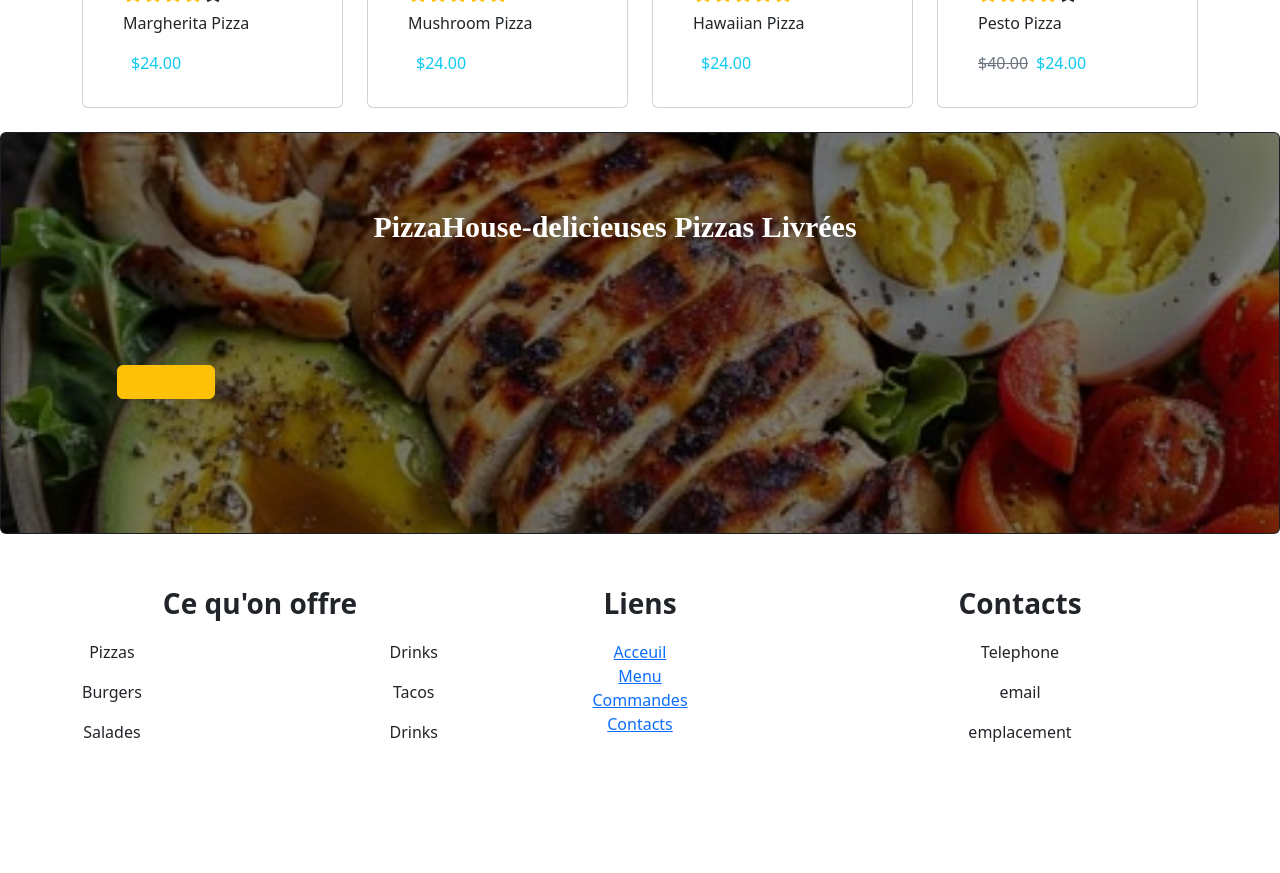
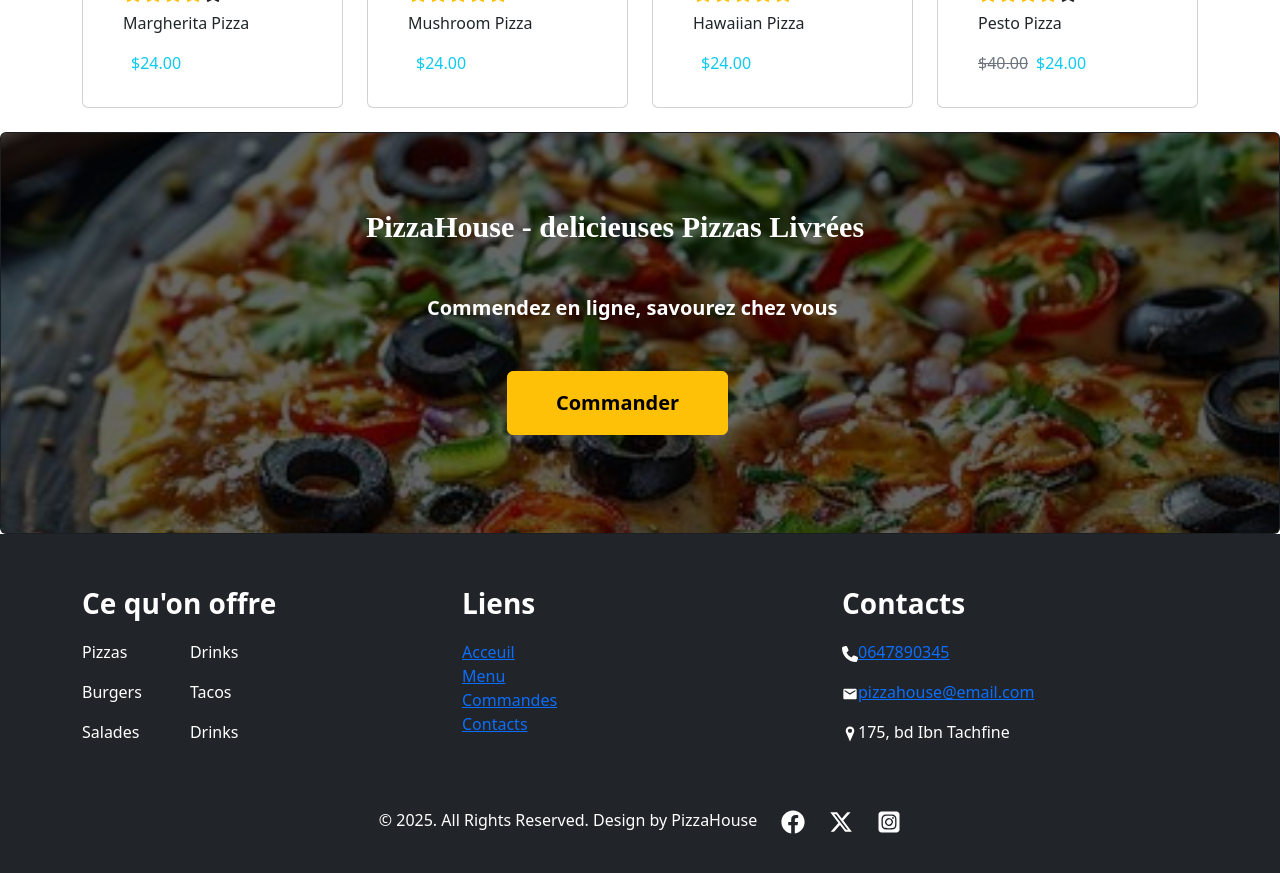
Before and after one commit to Ambdulghaffar/React_Restaurant_Website, a React (Vite) app: page / in a window 1280 px wide. Shown: the part 2500-3373 px from the top of the page. Before the commit the page ends 3308 px from the top, so only its background shows below. Built offline with nearby package versions, Linux system fonts and the light colour scheme.

Commit message:
Footer commit

```diff
--- a/src/components/cards/ButtonCards.jsx
+++ b/src/components/cards/ButtonCards.jsx
@@ -7,7 +7,7 @@ function ButtonCards({cardbutton,cardstylebutton}) {
       <button
         type="button"
         style={{ ...cardstylebutton }}
-        className={`btn  fs-5 fw-bold px-5 py-3 ${
+        className={`btn fs-5 fw-bold px-5 py-3 ${
           colorButton ? "btn-success" : "btn-warning"
         }`}
         onMouseEnter={() => setcolorButton(true)}
--- a/src/pages/Home/Home.jsx
+++ b/src/pages/Home/Home.jsx
@@ -14,11 +14,18 @@ import pizza4 from "../../assets/pizza4.jpg";
 import pizza5 from "../../assets/pizza5.jpg";
 import pizza6 from "../../assets/pizza6.jpg";
 import pizza7 from "../../assets/pizza7.jpg";
+import banner2 from "../../assets/banner2.jpg";
 import { LuLeaf } from "react-icons/lu";
 import { PiHamburgerBold } from "react-icons/pi";
 import { CiIceCream } from "react-icons/ci";
 import { TbMeat } from "react-icons/tb";
-import ButtonsGrid from "../../components/cards/ButtonsGrid";
+import { FaPhone } from "react-icons/fa6";
+import { MdEmail } from "react-icons/md";
+import { GiPositionMarker } from "react-icons/gi";
+import { FaFacebook } from "react-icons/fa";
+import { FaXTwitter } from "react-icons/fa6";
+import { FaSquareInstagram } from "react-icons/fa6";
+
 
 function Home() {
   return (
@@ -66,7 +73,7 @@ function Home() {
           cardImgStyle={{
             height: "400px",
             objectFit: "cover",
-            filter: "brightness(0.5)",
+            filter: "brightness(0.4)",
           }}
           cardBodyStyle={{
             textAlign: "right",
@@ -113,39 +120,49 @@ function Home() {
         </div>
       </div>
       <Cards
-        img={banner1}
-        cardtitle1="PizzaHouse-delicieuses Pizzas Livrées"
+        img={banner2}
+        cardtitle1="PizzaHouse - delicieuses Pizzas Livrées"
+        cardtext1="Commendez en ligne, savourez chez vous"
+        cardstyletext1={{
+          marginLeft:"310px",
+          fontSize:"20px"
+        }}
         cardTitleStyle={{
           marginRight: "150px",
           fontFamily: "serif",
           fontSize: "30px",
-          textAlign:"center"
+          textAlign: "center",
         }}
         cardImgStyle={{
           height: "400px",
           objectFit: "cover",
-          filter: "brightness(0.5)",
+          filter: "brightness(0.4)",
         }}
-      ></Cards>
-      <div className="my-5">
-        <div class="container text-center">
+        cardbutton="Commander"
+        cardstylebutton={{
+          marginLeft:"390px"
+        }}
+      >
+      </Cards>
+      <div className="bg-dark text-white">
+        <div class="container">
           <div class="row">
-            <div class="col">
+            <div class="col my-5">
               <p className="fs-3 fw-bold">Ce qu'on offre</p>
-              <div className="d-flex justify-content-between">
-                <div>
+              <div className="d-flex">
+                <div className="me-5">
                   <p>Pizzas</p>
                   <p>Burgers</p>
                   <p>Salades</p>
                 </div>
-                <div>
+                <div className="">
                   <p>Drinks</p>
                   <p>Tacos</p>
                   <p>Drinks</p>
                 </div>
               </div>
             </div>
-            <div class="col">
+            <div class="col my-5">
               <p className="fs-3 fw-bold">Liens</p>
               <div>
                 <a href="">Acceuil</a> <br />
@@ -155,12 +172,27 @@ function Home() {
                 <a href="">Contacts</a>
               </div>
             </div>
-            <div class="col">
+            <div class="col my-5">
               <p className="fs-3 fw-bold">Contacts</p>
-              <p>Telephone</p>
-              <p>email</p>
-              <p>emplacement</p>
+              <p>
+                <FaPhone />
+              <a href="">0647890345</a>
+              </p>
+              <p>
+              <MdEmail />
+              <a href="">pizzahouse@email.com</a>
+              </p>
+              <p>
+              <GiPositionMarker />
+                175, bd Ibn Tachfine
+              </p>
             </div>
+            <p className="text-center mb-5">
+              <span>© 2025. All Rights Reserved. Design by PizzaHouse</span>
+              <a href=""><FaFacebook className="mx-4 text-white  fs-4" /></a>
+              <a href=""><FaXTwitter className="me-4 text-white   fs-4"/></a>
+              <a href=""><FaSquareInstagram className="text-white  fs-4"/></a>
+            </p>
           </div>
         </div>
       </div>
```
Also changed, not shown: src/assets/banner2.jpg (added).
